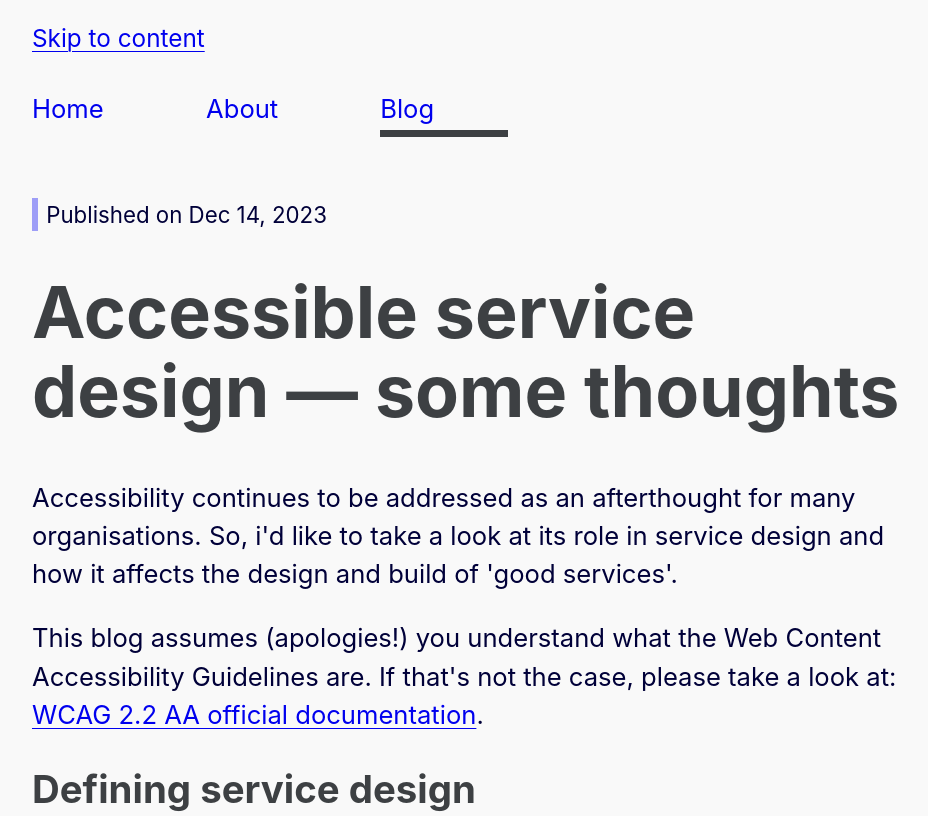
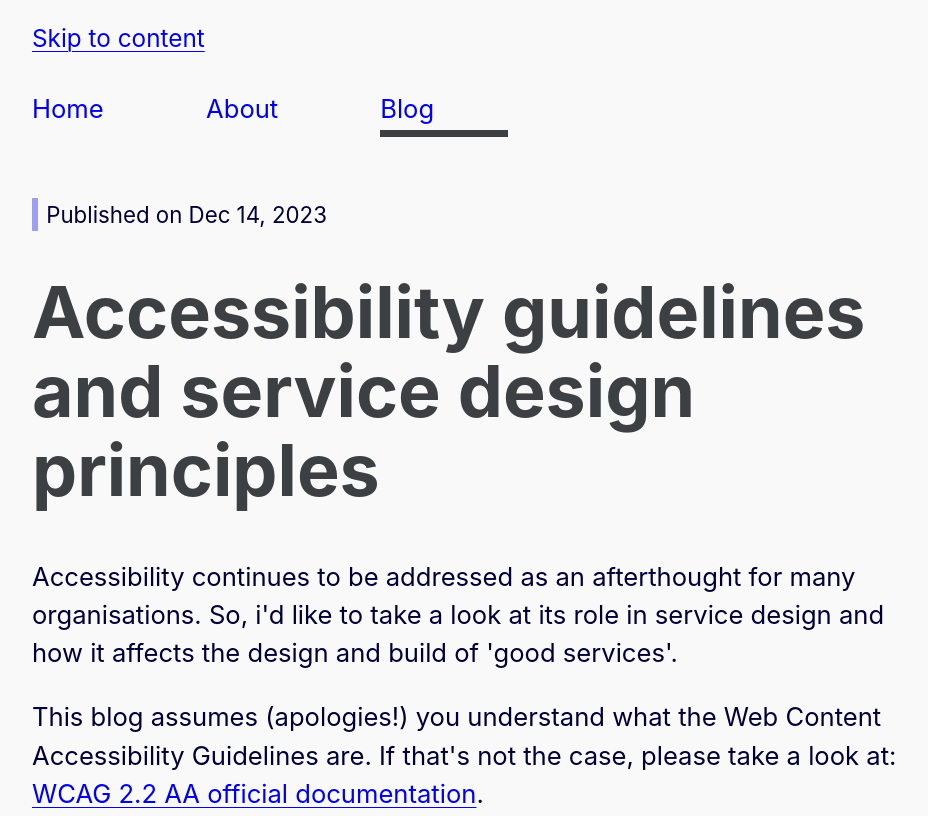
Before and after one commit to joelstrohmeier/website, an Eleventy site: page src/blog/service-design-and-accessibility.md in a window 1280 px wide. Shown: the top 816 px of the page, without its empty margins (164-1092 px from the left). Built offline with nearby package versions, Linux system fonts and the light colour scheme; Eleventy itself is replaced by a stand-in of ours; files that its build step writes are made by us from their sources.

Commit message:
Tweaks to service design blog

```diff
--- a/src/blog/service-design-and-accessibility.md
+++ b/src/blog/service-design-and-accessibility.md
@@ -7,7 +7,7 @@ description: Accessibility guidelines and how they relate to service design - co
 tags: post
 ---
 
-# Accessible service design &mdash; some thoughts
+# Accessibility guidelines and service design principles
 
 Accessibility continues to be addressed as an afterthought for many organisations. So, i'd like to take a look at its role in service design and how it affects the design and build of 'good services'.
 
```
